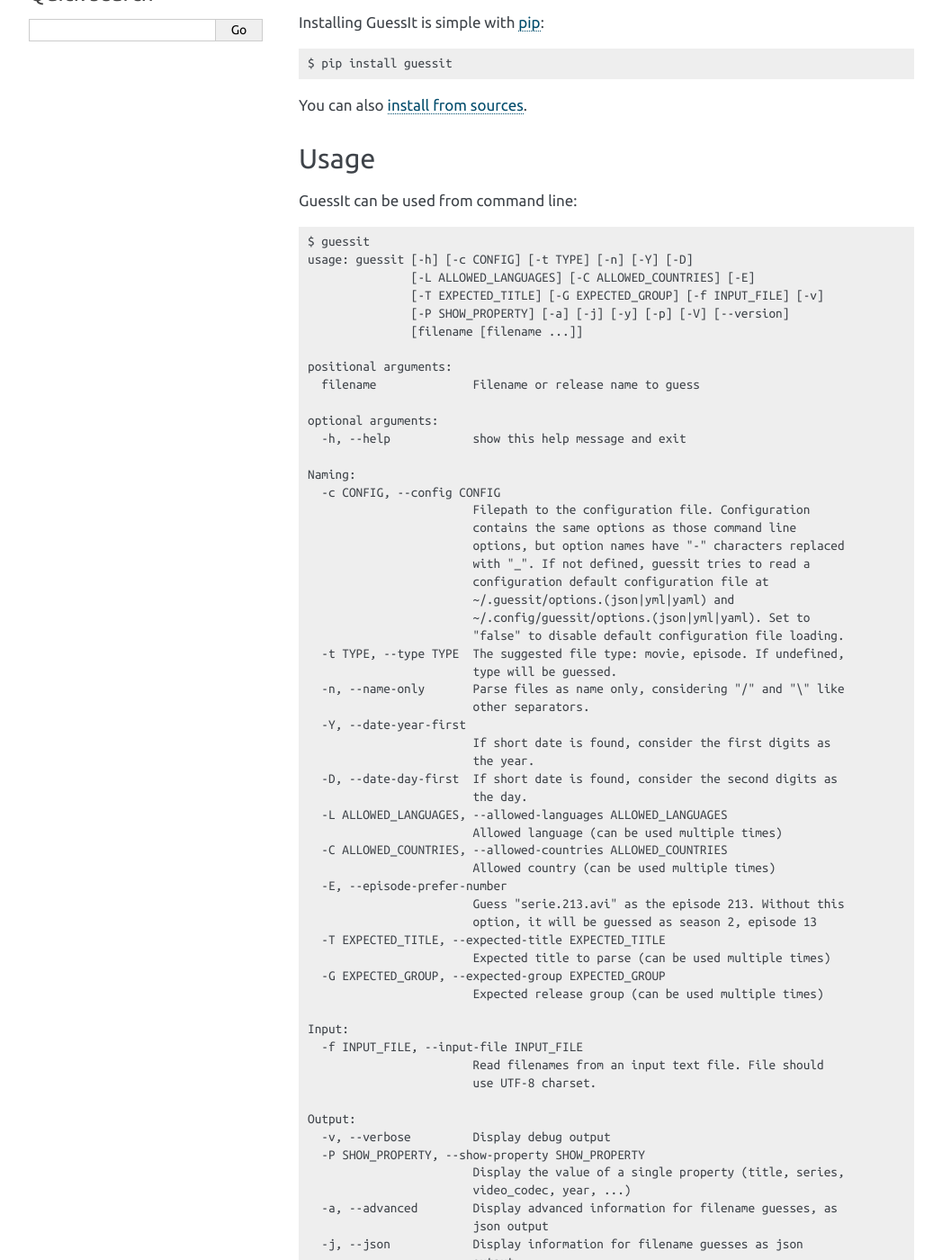
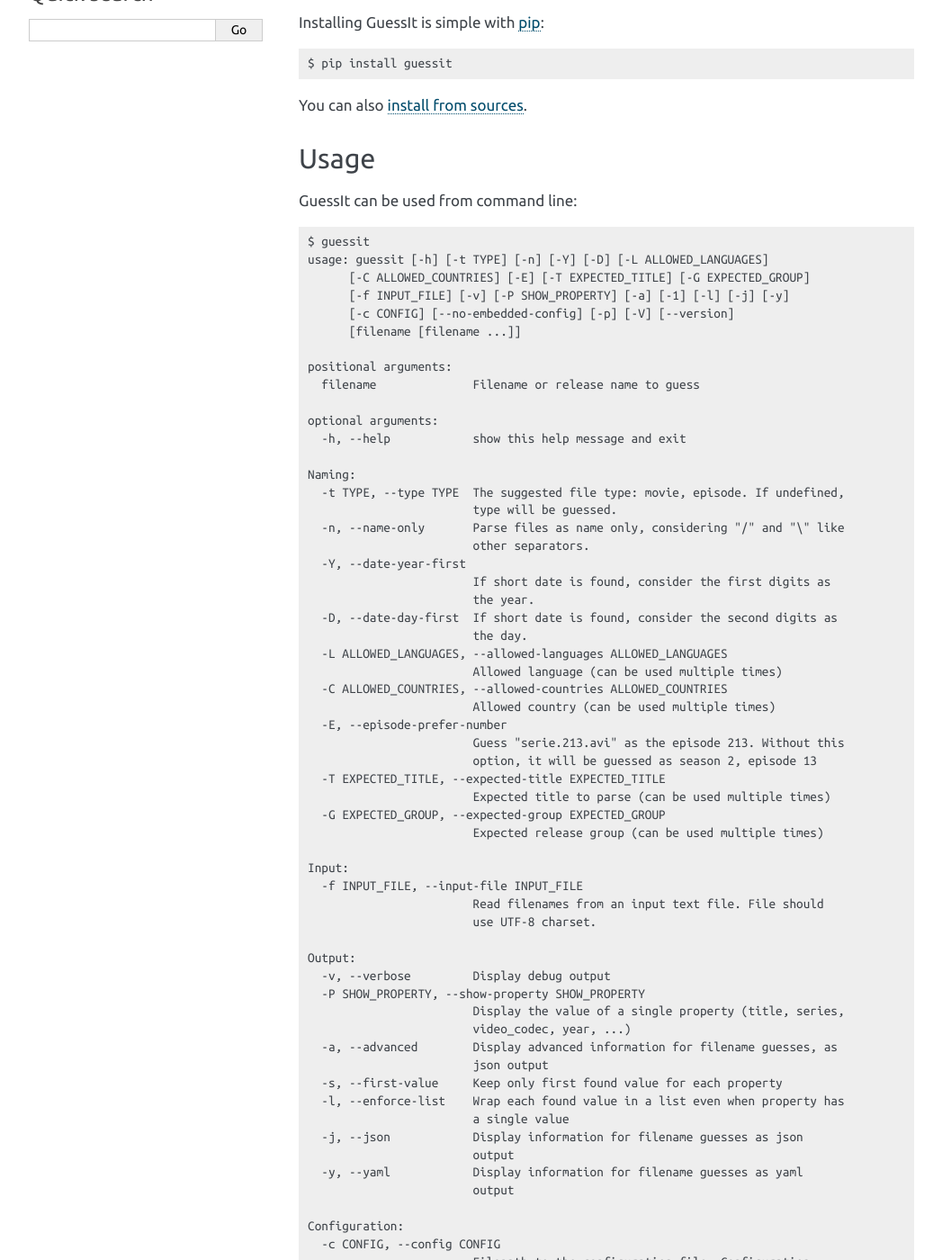
Before and after one commit to guessit-io/guessit, a Sphinx documentation site: the page built from docs/index.rst, in a window 1280 px wide and 1400 px high, scrolled down 833 px. Shown: the whole window at 90% size, without its empty margins (106-1153 px from the left). Built offline with Sphinx 7.4.7, drawn with Linux system fonts in a browser that asks for light colours; some of the changed text lies outside the part shown.

Commit message:
Make returned dict structure consistent between CLI and API
This adds --enforce-list and --single-value options to CLI (enforce_list and single_value to API).

Close #274
Close #453

```diff
--- a/docs/index.rst
+++ b/docs/index.rst
@@ -67,11 +67,11 @@ Usage
 GuessIt can be used from command line::
 
     $ guessit
-    usage: guessit [-h] [-c CONFIG] [-t TYPE] [-n] [-Y] [-D]
-                   [-L ALLOWED_LANGUAGES] [-C ALLOWED_COUNTRIES] [-E]
-                   [-T EXPECTED_TITLE] [-G EXPECTED_GROUP] [-f INPUT_FILE] [-v]
-                   [-P SHOW_PROPERTY] [-a] [-j] [-y] [-p] [-V] [--version]
-                   [filename [filename ...]]
+    usage: guessit [-h] [-t TYPE] [-n] [-Y] [-D] [-L ALLOWED_LANGUAGES]
+          [-C ALLOWED_COUNTRIES] [-E] [-T EXPECTED_TITLE] [-G EXPECTED_GROUP]
+          [-f INPUT_FILE] [-v] [-P SHOW_PROPERTY] [-a] [-1] [-l] [-j] [-y]
+          [-c CONFIG] [--no-embedded-config] [-p] [-V] [--version]
+          [filename [filename ...]]
 
     positional arguments:
       filename              Filename or release name to guess
@@ -80,15 +80,6 @@ GuessIt can be used from command line::
       -h, --help            show this help message and exit
 
     Naming:
-      -c CONFIG, --config CONFIG
-                            Filepath to the configuration file. Configuration
-                            contains the same options as those command line
-                            options, but option names have "-" characters replaced
-                            with "_". If not defined, guessit tries to read a
-                            configuration default configuration file at
-                            ~/.guessit/options.(json|yml|yaml) and
-                            ~/.config/guessit/options.(json|yml|yaml). Set to
-                            "false" to disable default configuration file loading.
       -t TYPE, --type TYPE  The suggested file type: movie, episode. If undefined,
                             type will be guessed.
       -n, --name-only       Parse files as name only, considering "/" and "\" like
@@ -122,10 +113,25 @@ GuessIt can be used from command line::
                             video_codec, year, ...)
       -a, --advanced        Display advanced information for filename guesses, as
                             json output
+      -s, --first-value     Keep only first found value for each property
+      -l, --enforce-list    Wrap each found value in a list even when property has
+                            a single value
       -j, --json            Display information for filename guesses as json
                             output
       -y, --yaml            Display information for filename guesses as yaml
                             output
+
+    Configuration:
+      -c CONFIG, --config CONFIG
+                            Filepath to the configuration file. Configuration
+                            contains the same options as those command line
+                            options, but option names have "-" characters replaced
+                            with "_". If not defined, guessit tries to read a
+                            configuration default configuration file at
+                            ~/.guessit/options.(json|yml|yaml) and
+                            ~/.config/guessit/options.(json|yml|yaml). Set to
+                            "false" to disable default configuration file loading.
+      --no-embedded-config  Disable default configuration.
 
     Information:
       -p, --properties      Display properties that can be guessed.
--- a/setup.py
+++ b/setup.py
@@ -16,7 +16,7 @@ with io.open(os.path.join(here, 'README.rst'), encoding='utf-8') as f:
 with io.open(os.path.join(here, 'HISTORY.rst'), encoding='utf-8') as f:
     history = f.read()
 
-install_requires = ['rebulk>=0.8.2', 'babelfish>=0.5.5', 'python-dateutil']
+install_requires = ['rebulk>=0.9.0', 'babelfish>=0.5.5', 'python-dateutil']
 if sys.version_info < (2, 7):
     install_requires.extend(['argparse', 'ordereddict'])
 setup_requires = ['pytest-runner']
```
Also changed, not shown: README.rst (+20 -14 lines), 5 other files.
